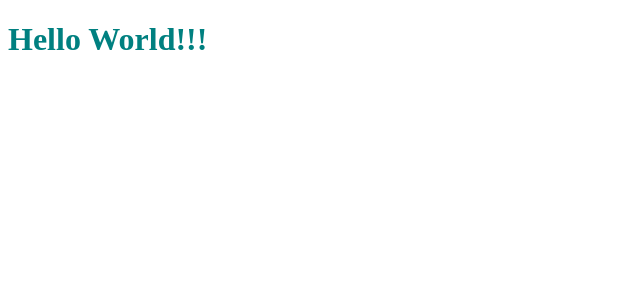
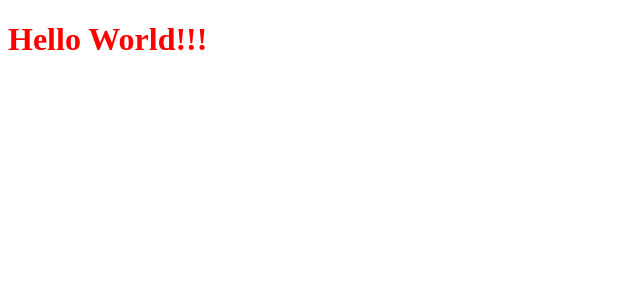
Before and after one commit to povilasPL/githubactions, a React app: page / in a window 1280 px wide. Shown: the top 300 px of the page, without its empty margins (0-640 px from the left). Built offline with nearby package versions, Linux system fonts and the light colour scheme.

Commit message:
Deploy (#21)
* deployment

* test

* typo fix

Co-authored-by: Povilas Plauska <>

```diff
--- a/src/index.scss
+++ b/src/index.scss
@@ -1,3 +1,3 @@
 h1 {
-    color: teal;
+    color: red;
 }
```
